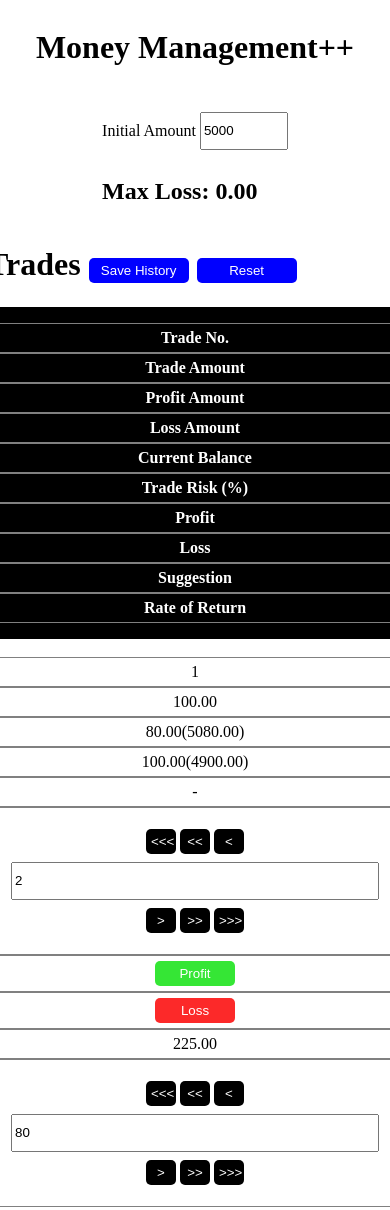
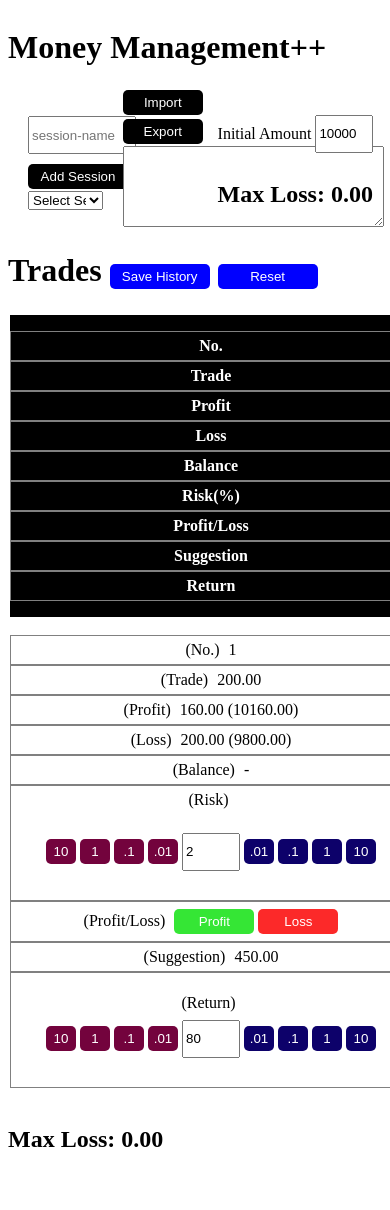
Before and after one commit to tsp1998/mmplusplus, a plain HTML site: page index.html in a window 390 px wide. Shown: the top 1210 px of the page. Drawn offline with Linux system fonts and the light colour scheme.

Commit message:
added import export data, sessions, and modified trade table structure

```diff
--- a/index.html
+++ b/index.html
@@ -10,7 +10,21 @@
 </head>
 
 <body>
-  <h1>Money Management++</h1>
+  <h1 id="brand-name">Money Management++</h1>
+  <div class="sessions-container">
+    <div>
+      <input type="text" id="sessionName" placeholder="session-name">
+      <button id="addSessionButton">Add Session</button>
+    </div>
+    <select id="session-dropdown">
+      <option value="">Select Session</option>
+    </select>
+  </div>
+  <div class="import-export-container">
+    <button id="import">Import</button>
+    <button id="export">Export</button>
+    <textarea id="data" cols="30" rows="5"></textarea>
+  </div>
   <div class="inputs-container">
     <div class="form-group">
       <div class="form-control">
@@ -29,16 +43,15 @@
     <table class="trades-table" id="trades-table">
       <thead>
         <tr>
-          <td>Trade No.</td>
-          <td>Trade Amount</td>
-          <td>Profit Amount</td>
-          <td>Loss Amount</td>
-          <td>Current Balance</td>
-          <td>Trade Risk (%)</td>
+          <td>No.</td>
+          <td>Trade</td>
           <td>Profit</td>
           <td>Loss</td>
+          <td>Balance</td>
+          <td>Risk(%)</td>
+          <td>Profit/Loss</td>
           <td>Suggestion</td>
-          <td>Rate of Return</td>
+          <td>Return</td>
         </tr>
       </thead>
       <tbody id="trades-table-body">
--- a/script.js
+++ b/script.js
@@ -4,19 +4,63 @@ window.onload = () => {
     loss: 'loss'
   }
   let maxLoss = 0;
-  const lossesMap = {};
+  let lossesMap = {};
   const initialAmountInput = document.querySelector('#initialAmount');
   const tradesTableBodyElement = document.querySelector('#trades-table-body');
   const maxLossElement = document.getElementById('maxLoss');
   const maxLossElement2 = document.getElementById('maxLoss2');
   let tradesResults = [];
   let riskPercents = [2];
-  rateOfReturnPercents = [80];
+  let rateOfReturnPercents = [80];
+  let sessions = []
+  let currentSession = localStorage.getItem('currentSession') || ''
+  const sessionDropdown = document.getElementById('session-dropdown');
+  const addSessionButton = document.getElementById('addSessionButton')
+  addSessionButton.addEventListener('click', addSession)
+
+  function addSession() {
+    const sessionNameInput = document.getElementById('sessionName')
+    if (!sessionNameInput.value) {
+      return
+    }
+    if (sessions.indexOf(sessionNameInput.value) > -1) {
+      return;
+    }
+    const optionElement = document.createElement('option')
+    optionElement.value = optionElement.textContent = sessionNameInput.value
+    sessionDropdown.appendChild(optionElement)
+    sessions.push(sessionNameInput.value)
+    localStorage.setItem('sessions', JSON.stringify(sessions))
+  }
+
+  function handleSessionChange (event) {
+    currentSession = event.target.value
+    initialAmountInput.value = 10000;
+    tradesResults = [];
+    riskPercents = [2];
+    rateOfReturnPercents = [80];
+    initTable()
+  }
+
+  sessionDropdown.addEventListener('change', handleSessionChange)
+
+  if (sessions = localStorage.getItem('sessions')) {
+    sessions = JSON.parse(sessions);
+    if (sessions.length) {
+      sessions.forEach(session => {
+        const optionElement = document.createElement('option')
+        optionElement.value = optionElement.textContent = session
+        sessionDropdown.appendChild(optionElement)
+      })
+    }
+  } else {
+    sessions = []
+  }
 
   function getCurrentBalance(tradeNumber) {
     return tradeNumber === 1 ?
       parseFloat(initialAmountInput.value) :
-      parseFloat(tradesTableBodyElement.children[tradeNumber - 2].children[4].textContent)
+      parseFloat(tradesTableBodyElement.children[tradeNumber - 2].children[4].querySelector('.value').textContent)
   }
 
   function updateRestTable(tradeNumber = 1) {
@@ -49,32 +93,46 @@ window.onload = () => {
   }
 
   function riskPercentInputChangeHandler(inputId = 'riskPercent-1', inputValue) {
-    const riskPercent = parseFloat(inputValue) || 0;
+    let riskPercent = parseFloat(inputValue) || 0;
+    if (riskPercent < 0) {
+      riskPercent = 0;
+      inputValue = 0
+    }
     const tradeNumber = parseInt(inputId.split('-')[1]);
+    const currentTableRow = tradesTableBodyElement.children[tradeNumber - 1];
+    if (riskPercent === riskPercents[tradeNumber - 1]) {
+      return;
+    }
     riskPercents[tradeNumber - 1] = riskPercent;
-    const tableRow = prepareTableRow(tradeNumber);
-    tradesTableBodyElement.children[tradeNumber - 1].replaceWith(tableRow)
-    const riskPercentInput = tableRow.querySelector('.risk-percent-input')
+    const newTableRow = prepareTableRow(tradeNumber);
+    currentTableRow.replaceWith(newTableRow)
+    const riskPercentInput = newTableRow.querySelector('.risk-percent-input')
     riskPercentInput.focus();
-    const val = riskPercentInput.value
     riskPercentInput.value = ''
-    riskPercentInput.value = val
+    riskPercentInput.value = inputValue
     if (tradesTableBodyElement.children.length > tradeNumber) {
       updateRestTable(tradeNumber)
     }
   }
 
   function rateOfReturnPercentInputChangeHandler(inputId = 'rateOfReturnPercent-1', inputValue) {
-    const rateOfReturnPercent = parseFloat(inputValue) || 0;
+    let rateOfReturnPercent = parseFloat(inputValue) || 0;
+    if (rateOfReturnPercent < 0) {
+      rateOfReturnPercent = 0;
+      inputValue = 0;
+    }
     const tradeNumber = parseInt(inputId.split('-')[1]);
+    const currentTableRow = tradesTableBodyElement.children[tradeNumber - 1];
+    if (rateOfReturnPercent === rateOfReturnPercents[tradeNumber - 1]) {
+      return;
+    }
     rateOfReturnPercents[tradeNumber - 1] = rateOfReturnPercent;
-    const tableRow = prepareTableRow(tradeNumber);
-    tradesTableBodyElement.children[tradeNumber - 1].replaceWith(tableRow)
-    const rateOfReturnPercentInput = tableRow.querySelector('.risk-percent-input')
+    const newTableRow = prepareTableRow(tradeNumber);
+    currentTableRow.replaceWith(newTableRow)
+    const rateOfReturnPercentInput = newTableRow.querySelector('.rate-of-return-percent-input')
     rateOfReturnPercentInput.focus();
-    const val = rateOfReturnPercentInput.value
     rateOfReturnPercentInput.value = ''
-    rateOfReturnPercentInput.value = val
+    rateOfReturnPercentInput.value = inputValue
     if (tradesTableBodyElement.children.length > tradeNumber) {
       updateRestTable(tradeNumber)
     }
@@ -99,7 +157,7 @@ window.onload = () => {
     const prevTradeRow = tradesTableBodyElement.children[tradeNumber - 2];
     const isLossInPrevTrade = prevTradeRow && prevTradeRow.className.indexOf('trade-row-loss') > -1;
     if (isLossInPrevTrade) {
-      const prevTradeAmount = parseFloat(prevTradeRow.children[1].textContent)
+      const prevTradeAmount = parseFloat(prevTradeRow.children[1].querySelector('.value').textContent)
       if (!lossesMap[tradeNumber]) {
         lossesMap[tradeNumber] = prevTradeAmount;
       }
@@ -108,8 +166,10 @@ window.onload = () => {
         maxLoss = totalLoss;
         setMaxLoss()
       }
+    } else {
+      lossesMap = {}
     }
-    const prevSuggestionTradeAmountIfLoss = prevTradeRow && parseFloat(prevTradeRow.children[8].textContent);
+    const prevSuggestionTradeAmountIfLoss = prevTradeRow && parseFloat(prevTradeRow.children[7].querySelector('.value').textContent);
     const tableRow = document.createElement('tr');
     tableRow.classList.add('trade-row');
     let currentBalance = getCurrentBalance(tradeNumber);
@@ -139,37 +199,70 @@ window.onload = () => {
       }
     }
     tableRow.innerHTML = `
-      <td>${tradeNumber}</td>
-      <td>${tradeAmount.toFixed(2)}</td>
-      <td>${profitAmount.toFixed(2)}(<span class="balance-after-profit">${balanceAfterProfit.toFixed(2)}</span>)</td>
-      <td>${tradeAmount.toFixed(2)}(<span class="balance-after-loss">${balanceAfterLoss.toFixed(2)}</span>)</td>
-      <td>${tradesResults[tradeNumber - 1] ? newBalance.toFixed(2) : '-'}</td>
       <td>
+        <span class="mobile-text">(No.)</span>
+        <span class="value">${tradeNumber}</span>
+      </td>
+      <td>
+        <span class="mobile-text">(Trade)</span>
+        <span class="value">${tradeAmount.toFixed(2)}</span>
+      </td>
+      <td>
+        <span class="mobile-text">(Profit)</span>
+        <span class="value">${profitAmount.toFixed(2)}</span>
+        (<span class="balance-after-profit">${balanceAfterProfit.toFixed(2)}</span>)
+      </td>
+      <td>
+        <span class="mobile-text">(Loss)</span>
+        <span class="value">${tradeAmount.toFixed(2)}</span>
+        (<span class="balance-after-loss">${balanceAfterLoss.toFixed(2)}</span>)
+      </td>
+      <td>
+        <span class="mobile-text">(Balance)</span>
+        <span class="value">
+          ${tradesResults[tradeNumber - 1] ? newBalance.toFixed(2) : '-'}
+        </span>
+      </td>
+      <td>
+        <span class="mobile-text">(Risk)</span>
         <div class="form-group">
           <div class="form-control">
-            <button class="decrement increment-decrement-button-${tradeNumber}" value="-1"><<<</button>
-            <button class="decrement increment-decrement-button-${tradeNumber}" value="-0.1"><<</button>
-            <button class="decrement increment-decrement-button-${tradeNumber}" value="-0.01"><</button>
-            <input type="number" id="riskPercent-${tradeNumber}" class="risk-percent-input" value="${riskPercent}" />
-            <button class="increment increment-decrement-button-${tradeNumber}" value="0.01">></button>
-            <button class="increment increment-decrement-button-${tradeNumber}" value="0.1">>></button>
-            <button class="increment increment-decrement-button-${tradeNumber}" value="1">>>></button>
+            <button class="decrement increment-decrement-button-${tradeNumber}" value="-10">10</button>
+            <button class="decrement increment-decrement-button-${tradeNumber}" value="-1">1</button>
+            <button class="decrement increment-decrement-button-${tradeNumber}" value="-0.1">.1</button>
+            <button class="decrement increment-decrement-button-${tradeNumber}" value="-0.01">.01</button>
+            <input type="text" id="riskPercent-${tradeNumber}" class="risk-percent-input" value="${riskPercent}" />
+            <button class="increment increment-decrement-button-${tradeNumber}" value="0.01">.01</button>
+            <button class="increment increment-decrement-button-${tradeNumber}" value="0.1">.1</button>
+            <button class="increment increment-decrement-button-${tradeNumber}" value="1">1</button>
+            <button class="increment increment-decrement-button-${tradeNumber}" value="10">10</button>
           </div>
         </div>
       </td>
-      <td><button class='profit-button' id="profit-${tradeNumber}">Profit</button></td>
-      <td><button class='loss-button' id="loss-${tradeNumber}">Loss</button></td>
-      <td>${suggestionTradeAmountIfLoss ? `${suggestionTradeAmountIfLoss}` : '-'}</td>
+      <td>
+        <span class="mobile-text">(Profit/Loss)</span>
+        <button class='profit-button' id="profit-${tradeNumber}">Profit</button>
+        <button class='loss-button' id="loss-${tradeNumber}">Loss</button>
+      </td>
+      <td>
+        <span class="mobile-text">(Suggestion)</span>
+        <span class="value">
+          ${suggestionTradeAmountIfLoss ? `${suggestionTradeAmountIfLoss}` : '-'}
+        </span>
+      </td>
       <td>
         <div class="form-group">
+          <span class="mobile-text">(Return)</span>
           <div class="form-control">
-            <button class="decrement increment-decrement-button-${tradeNumber}" value="-1"><<<</button>
-            <button class="decrement increment-decrement-button-${tradeNumber}" value="-0.1"><<</button>
-            <button class="decrement increment-decrement-button-${tradeNumber}" value="-0.01"><</button>
-            <input type="number" id="rateOfReturnPercent-${tradeNumber}" class="rate-of-return-percent-input" value="${rateOfReturnPercent}" />
-            <button class="increment increment-decrement-button-${tradeNumber}" value="0.01">></button>
-            <button class="increment increment-decrement-button-${tradeNumber}" value="0.1">>></button>
-            <button class="increment increment-decrement-button-${tradeNumber}" value="1">>>></button>
+            <button class="decrement increment-decrement-button-${tradeNumber}" value="-10">10</button>
+            <button class="decrement increment-decrement-button-${tradeNumber}" value="-1">1</button>
+            <button class="decrement increment-decrement-button-${tradeNumber}" value="-0.1">.1</button>
+            <button class="decrement increment-decrement-button-${tradeNumber}" value="-0.01">.01</button>
+            <input type="text" id="rateOfReturnPercent-${tradeNumber}" class="rate-of-return-percent-input" value="${rateOfReturnPercent}" />
+            <button class="increment increment-decrement-button-${tradeNumber}" value="0.01">.01</button>
+            <button class="increment increment-decrement-button-${tradeNumber}" value="0.1">.1</button>
+            <button class="increment increment-decrement-button-${tradeNumber}" value="1">1</button>
+            <button class="increment increment-decrement-button-${tradeNumber}" value="10">10</button>
           </div>
         </div>
       </td>
@@ -198,9 +291,10 @@ window.onload = () => {
 
   function initTable() {
     tradesTableBodyElement.innerHTML = ''
-    const tradesResultsJSON = localStorage.getItem('tradesResults')
-    const riskPercentsJSON = localStorage.getItem('riskPercents')
-    const rateOfReturnPercentsJSON = localStorage.getItem('rateOfReturnPercents')
+    initialAmountInput.value = localStorage.getItem(`${currentSession}_initialAmount`) || 10000
+    const tradesResultsJSON = localStorage.getItem(`${currentSession}_tradesResults`)
+    const riskPercentsJSON = localStorage.getItem(`${currentSession}_riskPercents`)
+    const rateOfReturnPercentsJSON = localStorage.getItem(`${currentSession}_rateOfReturnPercents`)
     if (riskPercentsJSON) {
       riskPercents = JSON.parse(riskPercentsJSON)
     }
@@ -222,9 +316,10 @@ window.onload = () => {
   function reset() {
     tradesResults = [];
     riskPercents = [2];
-    localStorage.removeItem('tradesResults')
-    localStorage.removeItem('riskPercents')
-    localStorage.removeItem('rateOfReturnPercents')
+    localStorage.removeItem(`${currentSession}_initialAmount`)
+    localStorage.removeItem(`${currentSession}_tradesResults`)
+    localStorage.removeItem(`${currentSession}_riskPercents`)
+    localStorage.removeItem(`${currentSession}_rateOfReturnPercents`)
     tradesTableBodyElement.children.length = 0;
     maxLoss = 0;
     setMaxLoss()
@@ -232,9 +327,12 @@ window.onload = () => {
   }
 
   function saveHistory(params) {
-    localStorage.setItem('tradesResults', JSON.stringify(tradesResults))
-    localStorage.setItem('riskPercents', JSON.stringify(riskPercents))
-    localStorage.setItem('rateOfReturnPercents', JSON.stringify(rateOfReturnPercents))
+    localStorage.setItem('sessions', JSON.stringify(sessions))
+    localStorage.setItem('currentSession', currentSession)
+    localStorage.setItem(`${currentSession}_initialAmount`, initialAmountInput.value)
+    localStorage.setItem(`${currentSession}_tradesResults`, JSON.stringify(tradesResults))
+    localStorage.setItem(`${currentSession}_riskPercents`, JSON.stringify(riskPercents))
+    localStorage.setItem(`${currentSession}_rateOfReturnPercents`, JSON.stringify(rateOfReturnPercents))
   }
 
   setMaxLoss();
@@ -244,7 +342,10 @@ window.onload = () => {
 
   function inputValueUpdateHandler(updateValueby = 0.01, buttonElement) {
     const inputElement = buttonElement.parentElement.querySelector('input');
-    const newValue = +(parseFloat(inputElement.value) + parseFloat(updateValueby)).toFixed(2);
+    let newValue = +(parseFloat(inputElement.value) + parseFloat(updateValueby)).toFixed(2);
+    if (newValue < 0) {
+      newValue = 0;
+    }
     inputElement.value = newValue;
     const classSplit = buttonElement.className.split('-')
     const tradeNumber = parseInt(classSplit[classSplit.length - 1])
@@ -265,9 +366,37 @@ window.onload = () => {
   resetButton.addEventListener('click', reset)
   saveHistoryButton.addEventListener('click', saveHistory)
 
+  const importButton = document.getElementById('import')
+  const exportButton = document.getElementById('export')
+  const dataInput = document.getElementById('data')
+
+  importButton.addEventListener('click', handleImport)
+  exportButton.addEventListener('click', handleExport)
+
+  function handleImport() {
+    if (dataInput.value) {
+      try {
+        const data = JSON.parse(dataInput.value)
+        Object.keys(data).forEach(key => {
+          localStorage.setItem(key, data[key])
+        })
+      } catch (error) {
+        console.log(`error`, error)
+      }
+    }
+  }
+  function handleExport() {
+    const localStorageJSON = JSON.stringify(localStorage)
+    console.log(localStorageJSON)
+    dataInput.value = localStorageJSON
+  }
 
   window.onbeforeunload = () => {
     initialAmountInput.removeEventListener('keyup', onInputUpdate)
+    addSessionButton.removeEventListener('click', addSession)
+    sessionDropdown.removeEventListener('change', handleSessionChange)
+    importButton.removeEventListener('click', handleExport)
+    exportButton.removeEventListener('click', handleImport)
     const riskPercentInputs = document.querySelectorAll('.risk-percent-input');
     const rateOfReturnPercentInputs = document.querySelectorAll('.rate-of-return-percent-input');
     const profitButtons = document.querySelectorAll('.profit-button');
--- a/style.css
+++ b/style.css
@@ -1,8 +1,35 @@
 body {
   display: flex;
-  flex-direction: column;
+  flex-wrap: wrap;
   align-items: center;
   margin-bottom: 10rem;
+}
+
+.brand-name {
+  width: 10%;
+}
+
+.sessions-container {
+  margin: 0 20px;
+  width: 20%;
+  display: flex;
+  flex-direction: column;
+}
+
+#sessionName {
+  width: 100px;
+}
+
+#addSessionButton {
+  width: 100px;
+}
+
+.import-export-container {
+  width: 20%;
+}
+
+.inputs-container {
+  margin-left: 20px;
 }
 
 input {
@@ -10,11 +37,13 @@ input {
   width: 5rem;
   margin: .5rem 0;
 }
+
 input[type="number"] {
   -webkit-appearance: textfield;
   -moz-appearance: textfield;
   appearance: textfield;
 }
+
 input[type=number]::-webkit-inner-spin-button,
 input[type=number]::-webkit-outer-spin-button {
   padding: 1.5rem .5rem;
@@ -42,7 +71,14 @@ td {
   border: 1px solid grey;
   text-align: center;
   width: 10rem;
-  padding: 5px;
+}
+
+tr td:nth-child(1) {
+  width: 10px;
+}
+
+tr td:nth-child(7) {
+  width: 80px;
 }
 
 td input {
@@ -57,11 +93,13 @@ button {
   cursor: pointer;
   color: white;
   background: #000;
+  margin: 2px 0;
 }
 
 .form-control button {
   width: 30px;
 }
+
 h1 button {
   width: 100px;
   background: blue;
@@ -79,6 +117,18 @@ button:active {
   background: rgb(252, 41, 41);
 }
 
+.decrement {
+  background: rgb(115, 3, 61);
+}
+
+.increment {
+  background: rgb(13, 1, 106);
+}
+
+.mobile-text {
+  display: none;
+}
+
 @media only screen and (max-width: 481px) {
   tr {
     display: flex;
@@ -87,6 +137,16 @@ button:active {
   }
 
   td {
-    width: 400px;
+    width: 400px !important;
+    padding: 5px 0;
+  }
+
+  .mobile-text {
+    display: inline;
+    margin-right: 5px;
+  }
+
+  .form-control input {
+    width: 50px;
   }
 }
```
